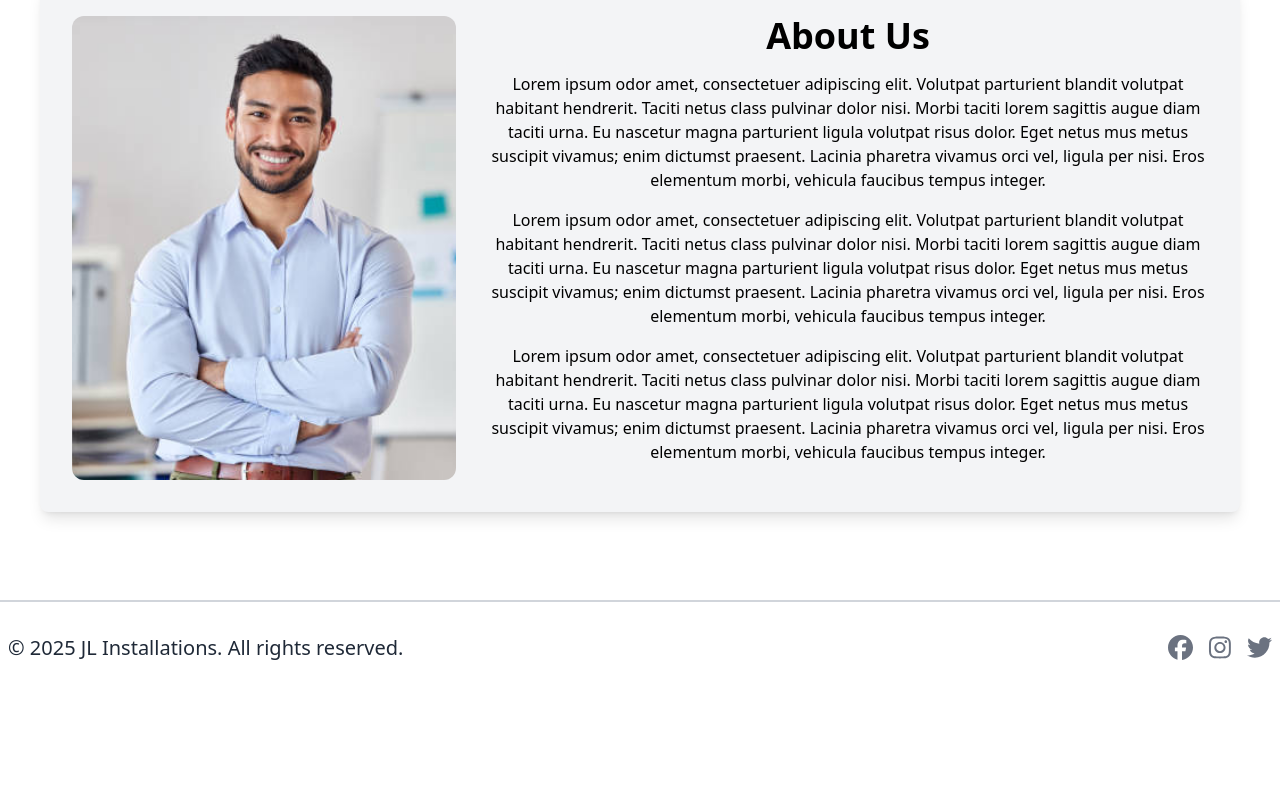
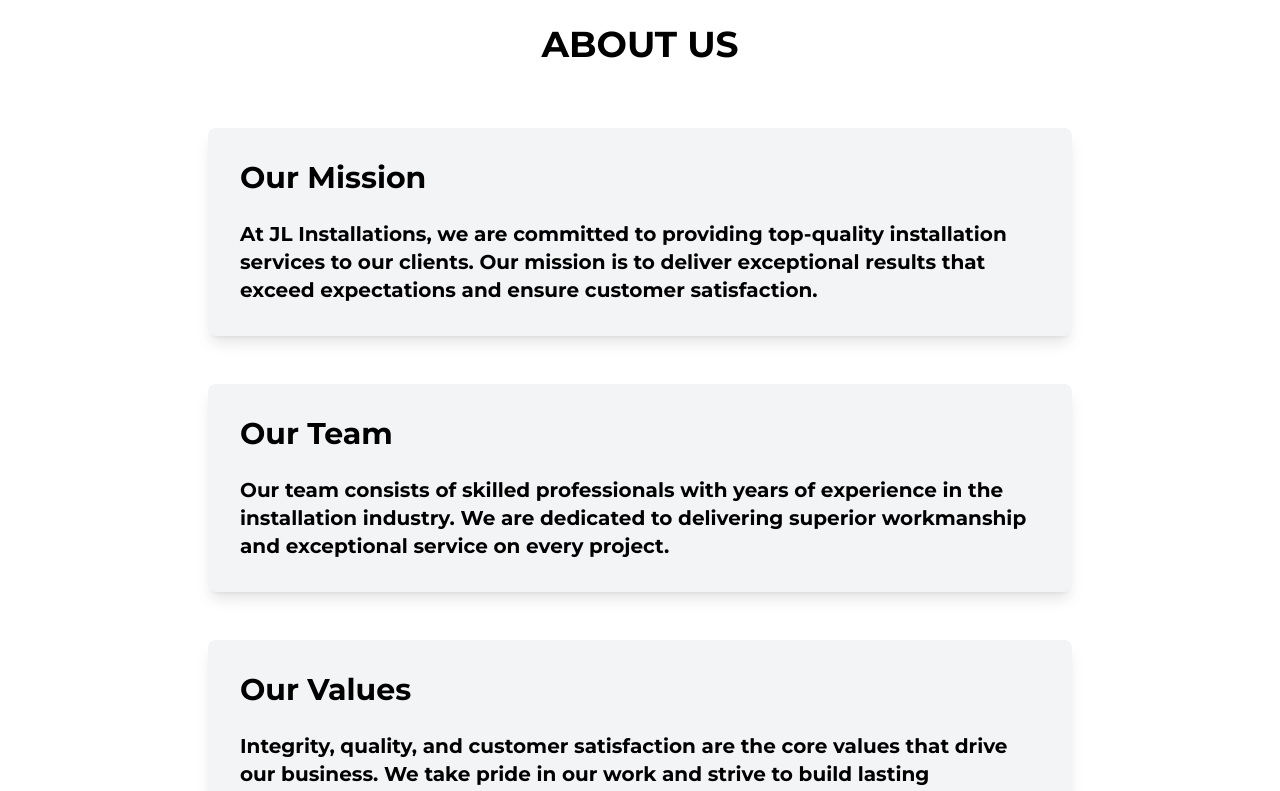
Before and after one commit to JayySaucee/constructionSite, a React (Create React App) app in the folder construction-website-jl/: page /about in a window 1280 px wide. Shown: the part 200-991 px from the top of the page. Before the commit the page ends 894 px from the top, so only its background shows below. Built offline with nearby package versions, Linux system fonts and the light colour scheme.

Commit message:
Set up about page for real personal information to be added.

```diff
--- a/construction-website-jl/src/pages/About.js
+++ b/construction-website-jl/src/pages/About.js
@@ -1,50 +1,53 @@
 import React, { useEffect } from 'react';
-
-const portrait = '/photos/portrait.jpg';
+import AOS from 'aos';
 
 function About() {
   useEffect(() => {
-    document.title = "JL Installations - About Us";
+      document.title = "JL Installations - About";
+    }, []);
+
+    useEffect(() => {
+      AOS.init({ duration: 1000 });
     }, []);
 
     useEffect(() => {
         window.scrollTo(0, 0);
       }, []);
 
+
   return (
-    <div className="p-8 m-2 flex justify-center">
+    <div className="p-2 m-2 flex justify-center">
 
       {/* About Us page filled with placeholder information for the time being */}
-      <div className="bg-gray-100 p-8 rounded-lg shadow-lg max-w-7xl w-full flex">
-        <img src={portrait} alt="Portrait of Jonathan" className="w-96 h-auto object-cover rounded-xl mr-8" />
-        <div>
-          <h1 className="text-4xl font-bold mb-4 text-center">About Us</h1>
-          <p className="mb-4 text-center">
-            Lorem ipsum odor amet, consectetuer adipiscing elit.
-            Volutpat parturient blandit volutpat habitant hendrerit.
-            Taciti netus class pulvinar dolor nisi. Morbi taciti lorem
-            sagittis augue diam taciti urna. Eu nascetur magna parturient
-            ligula volutpat risus dolor. Eget netus mus metus suscipit vivamus;
-            enim dictumst praesent. Lacinia pharetra vivamus orci vel, ligula
-            per nisi. Eros elementum morbi, vehicula faucibus tempus integer.
+      <div className="max-w-4xl mx-auto mt-8 p-4">
+        <h1 className="text-4xl w-auto py-4 text-black font-bold mb-12 text-center" data-aos="fade-up" style={{ fontFamily: 'Montserrat, sans-serif' }}>ABOUT US</h1>
+
+        <div className="mb-12 p-8 bg-gray-100 rounded-lg shadow-lg" data-aos="fade-up">
+          <h2 className="text-3xl font-bold mb-6" style={{ fontFamily: 'Montserrat, sans-serif' }}>Our Mission</h2>
+          <p className="text-xl" style={{ fontFamily: 'Montserrat, sans-serif' }}>
+            At JL Installations, we are committed to providing top-quality installation services to our clients. Our mission is to deliver exceptional results that exceed expectations and ensure customer satisfaction.
           </p>
-          <p className="mb-4 text-center">
-            Lorem ipsum odor amet, consectetuer adipiscing elit.
-            Volutpat parturient blandit volutpat habitant hendrerit.
-            Taciti netus class pulvinar dolor nisi. Morbi taciti lorem
-            sagittis augue diam taciti urna. Eu nascetur magna parturient
-            ligula volutpat risus dolor. Eget netus mus metus suscipit vivamus;
-            enim dictumst praesent. Lacinia pharetra vivamus orci vel, ligula
-            per nisi. Eros elementum morbi, vehicula faucibus tempus integer.
+        </div>
+
+        <div className="mb-12 p-8 bg-gray-100 rounded-lg shadow-lg" data-aos="fade-up">
+          <h2 className="text-3xl font-bold mb-6" style={{ fontFamily: 'Montserrat, sans-serif' }}>Our Team</h2>
+          <p className="text-xl" style={{ fontFamily: 'Montserrat, sans-serif' }}>
+            Our team consists of skilled professionals with years of experience in the installation industry. We are dedicated to delivering superior workmanship and exceptional service on every project.
           </p>
-          <p className="mb-4 text-center">
-            Lorem ipsum odor amet, consectetuer adipiscing elit.
-            Volutpat parturient blandit volutpat habitant hendrerit.
-            Taciti netus class pulvinar dolor nisi. Morbi taciti lorem
-            sagittis augue diam taciti urna. Eu nascetur magna parturient
-            ligula volutpat risus dolor. Eget netus mus metus suscipit vivamus;
-            enim dictumst praesent. Lacinia pharetra vivamus orci vel, ligula
-            per nisi. Eros elementum morbi, vehicula faucibus tempus integer.
+        </div>
+
+        <div className="mb-12 p-8 bg-gray-100 rounded-lg shadow-lg" data-aos="fade-up">
+          <h2 className="text-3xl font-bold mb-6" style={{ fontFamily: 'Montserrat, sans-serif' }}>Our Values</h2>
+          <p className="text-xl" style={{ fontFamily: 'Montserrat, sans-serif' }}>
+            Integrity, quality, and customer satisfaction are the core values that drive our business. We take pride in our work and strive to build lasting relationships with our clients based on trust and reliability.
+          </p>
+        </div>
+
+        <div className="mb-12 p-8 bg-gray-100 rounded-lg shadow-lg" data-aos="fade-up">
+          <h2 className="text-3xl font-bold mb-6" style={{ fontFamily: 'Montserrat, sans-serif' }}>Contact Us</h2>
+          <p className="text-xl" style={{ fontFamily: 'Montserrat, sans-serif' }}>
+            For more information about our services or to request a quote, please contact us at
+            <a href="tel:503-509-0654" className="ml-2 text-blue-500 hover: font-semibold hover:text-blue-700">(503) 509-0654</a>
           </p>
       </div>
     </div>
```
Lines whose indentation alone changed are shown as unchanged.
